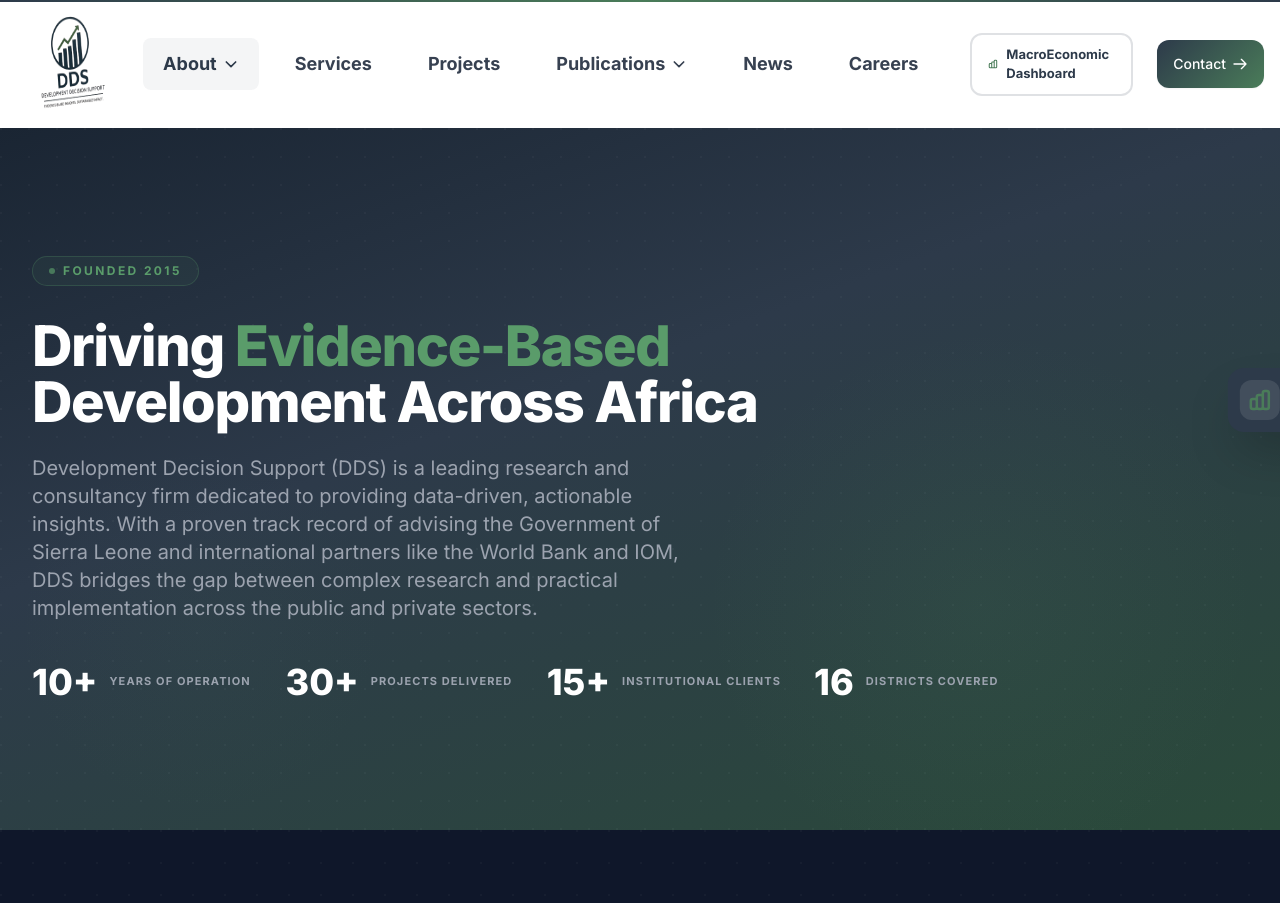
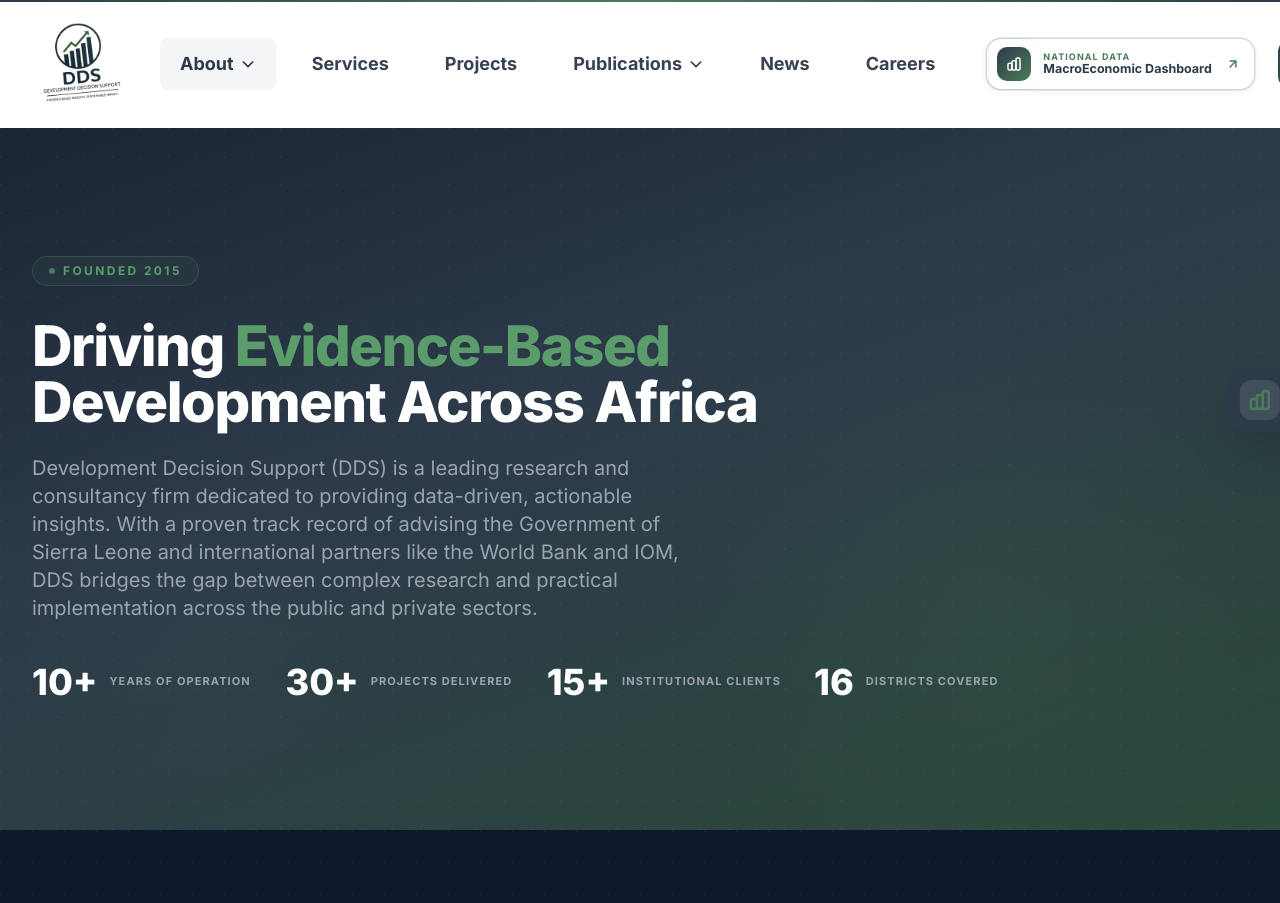
Before and after one commit to gilbertfullah/dds_consultancy_website, a Django app: page /about/ in a window 1280 px wide. Shown: the top 903 px of the page. Run offline with Django 5.2, Linux system fonts and the light colour scheme; some libraries are stand-ins or nearby versions.

Commit message:
UI improvements: responsive images, dashboard link, MacroEconomic Dashboard pill, admin theme
- Fix logo stretching: object-contain + max-w constraints on header (desktop/mobile) and footer
- Restore dds.jpg in footer (opaque background visible on dark footer)
- Increase header logo sizes to h-20/h-24 desktop, h-16/h-20 mobile
- Wire MacroEconomic Dashboard link across header (desktop + mobile), footer, and floating tab
- Redesign dashboard navbar button as animated pill with pulse ring, two-line label, gradient fill on hover
- Add global responsive image CSS defaults (max-width:100%, object-contain for logos, object-cover for cards)
- Fix about.html team member position rendering (broken template tag split across lines)
- Add loading=lazy to below-fold images on about page
- Add SEO/OG meta tags to base.html

Co-Authored-By: Claude Sonnet 4.6 <noreply@anthropic.com>

```diff
--- a/static/css/styles.css
+++ b/static/css/styles.css
@@ -10,6 +10,45 @@
 
 html {
   scroll-behavior: smooth;
+}
+
+/* ── Responsive image defaults ─────────────────────────────────
+   Prevents any image from overflowing its container or stretching
+   beyond its natural aspect ratio.
+   ─────────────────────────────────────────────────────────── */
+img {
+  max-width: 100%;
+  height: auto;
+  display: block;
+}
+
+/* Logo images: never stretch — maintain natural ratio */
+img[alt*="Logo"],
+img[alt*="logo"],
+img[alt*="DDS"],
+.site-logo img,
+.brand-logo img {
+  object-fit: contain;
+  width: auto;
+}
+
+/* Content fill images (cards, heroes, team photos): crop cleanly */
+.aspect-square img,
+.aspect-video img,
+.aspect-\[4\/5\] img,
+.aspect-\[4\/3\] img,
+.overflow-hidden > img {
+  width: 100%;
+  height: 100%;
+  object-fit: cover;
+}
+
+/* Partner / institution logos: contain, never distort */
+.partner-logo img,
+[alt*="Council"] img,
+[alt*="Ministry"] img,
+[alt*="Authority"] img {
+  object-fit: contain;
 }
 
 /* Brand colors from DDS logo */
--- a/templates/base.html
+++ b/templates/base.html
@@ -118,7 +118,7 @@
 
     <!-- Floating Dashboard Tab (Desktop only) -->
     <div class="fixed right-0 top-1/2 -translate-y-1/2 z-[100] hidden lg:block">
-      <a href="#"
+      <a href="https://national-macrofiscal-dashboard.onrender.com/" target="_blank" rel="noopener noreferrer"
          class="group flex items-center p-3 rounded-l-2xl shadow-2xl transition-all duration-500 translate-x-[calc(100%-52px)] hover:translate-x-0"
          style="background: var(--dds-primary);">
         <div class="w-10 h-10 flex items-center justify-center mr-3 flex-shrink-0 bg-white/10 rounded-xl transition-all group-hover:bg-white/20">
--- a/templates/includes/footer.html
+++ b/templates/includes/footer.html
@@ -14,9 +14,10 @@
 
       <!-- Company Info -->
       <div class="space-y-6">
-        <a href="{% url 'core:home' %}" class="block group">
-          <img src="{% static 'images/dds.jpg' %}" alt="Development Decision Support (DDS)"
-            class="h-32 md:h-44 w-auto rounded-lg transition-all duration-300 group-hover:scale-105" />
+        <a href="{% url 'core:home' %}" class="block group flex-shrink-0">
+          <img src="{% static 'images/dds.jpg' %}"
+               alt="Development Decision Support (DDS)"
+               class="h-auto w-full max-w-[220px] object-contain rounded-lg transition-transform duration-300 group-hover:scale-105" />
         </a>
         <p class="text-gray-400 leading-relaxed text-sm">
           Evidence-Based Insights. Sustainable Impact.
@@ -106,7 +107,7 @@
             </a>
           </li>
           <li>
-            <a href="#"
+            <a href="https://national-macrofiscal-dashboard.onrender.com/" target="_blank" rel="noopener noreferrer"
               class="text-gray-400 hover:text-white transition-colors duration-300 text-sm flex items-center group">
               <span class="w-0 group-hover:w-2 h-0.5 rounded-full transition-all duration-300 mr-0 group-hover:mr-2"
                 style="background: var(--dds-accent);"></span>
--- a/templates/includes/header.html
+++ b/templates/includes/header.html
@@ -26,9 +26,10 @@
       </div>
 
       <!-- Logo for Desktop: Hidden on mobile -->
-      <a href="{% url 'core:home' %}" class="hidden lg:flex items-center group">
-        <img src="{% static 'images/dds_logo.png' %}" alt="Development Decision Support Logo"
-          class="h-20 lg:h-28 w-auto transition-all duration-500 group-hover:scale-105" />
+      <a href="{% url 'core:home' %}" class="hidden lg:flex items-center flex-shrink-0 group">
+        <img src="{% static 'images/dds_logo.png' %}"
+             alt="Development Decision Support Logo"
+             class="h-20 lg:h-24 w-auto max-w-[200px] object-contain transition-transform duration-300 group-hover:scale-105" />
       </a>
     </div>
 
@@ -37,11 +38,12 @@
     <!-- NAVBAR-CENTER: Mobile Logo & Desktop Nav Links      -->
     <!-- =================================================== -->
     <div class="navbar-center">
-      <!-- Logo for Mobile: Absolutely centered and prominent -->
+      <!-- Logo for Mobile: Absolutely centered -->
       <a href="{% url 'core:home' %}"
-        class="lg:hidden absolute left-1/2 top-1/2 -translate-x-1/2 -translate-y-1/2 flex items-center group">
-        <img src="{% static 'images/dds_logo.png' %}" alt="Development Decision Support Logo"
-          class="h-20 w-auto transition-all duration-500 group-hover:scale-105" />
+         class="lg:hidden absolute left-1/2 top-1/2 -translate-x-1/2 -translate-y-1/2 flex items-center flex-shrink-0 group">
+        <img src="{% static 'images/dds_logo.png' %}"
+             alt="Development Decision Support Logo"
+             class="h-16 sm:h-20 w-auto max-w-[160px] object-contain transition-transform duration-300 group-hover:scale-105" />
       </a>
 
       <!-- Nav Links for Desktop -->
@@ -199,17 +201,150 @@
     <!-- NAVBAR-END: Action Buttons        -->
     <!-- ================================= -->
     <div class="navbar-end flex justify-end items-center gap-3 md:gap-4 lg:gap-6">
-      <a href="#"
-        class="hidden lg:flex items-center gap-2 px-4 py-2.5 rounded-xl border-2 font-bold text-[13px] transition-all duration-300 group hover:bg-[var(--dds-primary)] hover:text-white"
-        style="border-color: rgba(45,58,74,0.15); color: var(--dds-primary);">
-        <svg class="w-4 h-4 text-[var(--dds-accent)] group-hover:text-white transition-colors" fill="none"
-          stroke="currentColor" viewBox="0 0 24 24">
-          <path stroke-linecap="round" stroke-linejoin="round" stroke-width="2.5"
-            d="M9 19v-6a2 2 0 00-2-2H5a2 2 0 00-2 2v6a2 2 0 002 2h2a2 2 0 002-2zm0 0V9a2 2 0 012-2h2a2 2 0 012 2v10m-6 0a2 2 0 002 2h2a2 2 0 002-2m0 0V5a2 2 0 012-2h2a2 2 0 012 2v14a2 2 0 01-2 2h-2a2 2 0 01-2-2z">
-          </path>
+      <!-- MacroEconomic Dashboard — premium pill button -->
+      <a href="https://national-macrofiscal-dashboard.onrender.com/"
+         target="_blank" rel="noopener noreferrer"
+         class="dashboard-pill hidden lg:flex items-center gap-3 group"
+         title="Open National MacroEconomic Dashboard">
+
+        <!-- Animated icon container -->
+        <div class="dashboard-pill__icon">
+          <!-- Pulse ring -->
+          <span class="dashboard-pill__ring"></span>
+          <!-- Bar-chart icon -->
+          <svg class="w-4 h-4 relative z-10" fill="none" stroke="currentColor" viewBox="0 0 24 24"
+               stroke-width="2.2" stroke-linecap="round" stroke-linejoin="round">
+            <path d="M9 19v-6a2 2 0 00-2-2H5a2 2 0 00-2 2v6a2 2 0 002 2h2a2 2 0 002-2z"/>
+            <path d="M15 19V9a2 2 0 00-2-2h-2a2 2 0 00-2 2v10a2 2 0 002 2h2a2 2 0 002-2z"/>
+            <path d="M21 19V5a2 2 0 00-2-2h-2a2 2 0 00-2 2v14a2 2 0 002 2h2a2 2 0 002-2z"/>
+          </svg>
+        </div>
+
+        <!-- Text block -->
+        <div class="flex flex-col leading-none">
+          <span class="dashboard-pill__eyebrow">National Data</span>
+          <span class="dashboard-pill__label">MacroEconomic Dashboard</span>
+        </div>
+
+        <!-- External-link arrow -->
+        <svg class="dashboard-pill__arrow w-3.5 h-3.5" fill="none" stroke="currentColor"
+             viewBox="0 0 24 24" stroke-width="2.5" stroke-linecap="round" stroke-linejoin="round">
+          <path d="M7 17L17 7M17 7H7M17 7v10"/>
         </svg>
-        MacroEconomic Dashboard
       </a>
+
+      <style>
+        /* ── Dashboard pill ───────────────────────────────────────── */
+        .dashboard-pill {
+          position: relative;
+          padding: 8px 14px 8px 10px;
+          border-radius: 14px;
+          background: #ffffff;
+          /* gradient border via box-shadow + pseudo */
+          box-shadow:
+            0 0 0 1.5px rgba(74,124,89,0.25),
+            0 2px 8px rgba(45,58,74,0.06);
+          transition: box-shadow .25s ease, transform .25s ease, background .25s ease;
+          text-decoration: none !important;
+        }
+
+        .dashboard-pill::before {
+          content: '';
+          position: absolute;
+          inset: 0;
+          border-radius: 14px;
+          padding: 1.5px;
+          background: linear-gradient(135deg, var(--dds-primary), var(--dds-accent));
+          -webkit-mask: linear-gradient(#fff 0 0) content-box, linear-gradient(#fff 0 0);
+          mask: linear-gradient(#fff 0 0) content-box, linear-gradient(#fff 0 0);
+          -webkit-mask-composite: xor;
+          mask-composite: exclude;
+          opacity: 0;
+          transition: opacity .25s ease;
+        }
+
+        .dashboard-pill:hover {
+          background: linear-gradient(135deg, var(--dds-primary), var(--dds-accent));
+          box-shadow:
+            0 0 0 1.5px transparent,
+            0 8px 24px rgba(45,58,74,0.22);
+          transform: translateY(-2px);
+        }
+
+        .dashboard-pill:hover::before { opacity: 0; }
+
+        /* Icon circle */
+        .dashboard-pill__icon {
+          position: relative;
+          width: 34px;
+          height: 34px;
+          border-radius: 10px;
+          background: linear-gradient(135deg, var(--dds-primary), var(--dds-accent));
+          display: flex;
+          align-items: center;
+          justify-content: center;
+          color: #ffffff;
+          flex-shrink: 0;
+          transition: transform .3s ease;
+        }
+
+        .dashboard-pill:hover .dashboard-pill__icon {
+          background: rgba(255,255,255,0.2);
+          transform: scale(1.08);
+        }
+
+        /* Pulse ring */
+        .dashboard-pill__ring {
+          position: absolute;
+          inset: -3px;
+          border-radius: 13px;
+          border: 1.5px solid var(--dds-accent);
+          opacity: 0;
+          animation: dashRing 2.4s ease-out infinite;
+        }
+
+        @keyframes dashRing {
+          0%   { inset: -3px; opacity: .7; }
+          100% { inset: -10px; opacity: 0; }
+        }
+
+        /* Eyebrow */
+        .dashboard-pill__eyebrow {
+          font-size: 9px;
+          font-weight: 700;
+          letter-spacing: .12em;
+          text-transform: uppercase;
+          color: var(--dds-accent);
+          margin-bottom: 2px;
+          transition: color .25s;
+        }
+
+        .dashboard-pill:hover .dashboard-pill__eyebrow { color: rgba(255,255,255,.7); }
+
+        /* Main label */
+        .dashboard-pill__label {
+          font-size: 12.5px;
+          font-weight: 700;
+          color: var(--dds-primary);
+          white-space: nowrap;
+          transition: color .25s;
+        }
+
+        .dashboard-pill:hover .dashboard-pill__label { color: #ffffff; }
+
+        /* Arrow icon */
+        .dashboard-pill__arrow {
+          color: var(--dds-accent);
+          flex-shrink: 0;
+          transition: color .25s, transform .25s;
+          margin-left: 2px;
+        }
+
+        .dashboard-pill:hover .dashboard-pill__arrow {
+          color: rgba(255,255,255,.85);
+          transform: translate(2px, -2px);
+        }
+      </style>
 
       <!-- Brand gradient contact button -->
       <a href="{% url 'core:contact' %}"
@@ -233,7 +368,7 @@
   <div
     class="sticky top-0 bg-white/80 backdrop-blur-xl z-10 px-6 py-6 flex items-center justify-between border-b border-gray-100">
     <div class="flex items-center gap-3">
-      <img src="{% static 'images/dds_logo.png' %}" alt="DDS" class="h-10 w-auto" />
+      <img src="{% static 'images/dds_logo.png' %}" alt="DDS" class="h-10 w-auto max-w-[120px] object-contain flex-shrink-0" />
       <div>
         <h3 class="font-bold text-lg leading-tight" style="color: var(--dds-primary);">DDS</h3>
         <p class="text-[10px] text-gray-500 uppercase tracking-widest font-semibold">Development Decision Support</p>
@@ -365,7 +500,8 @@
         </div>
         <span class="text-lg font-bold text-gray-900">News & Updates</span>
       </a>
-      <a href="#" class="flex items-center gap-4 p-4 rounded-2xl hover:bg-gray-50 transition-all group">
+      <a href="https://national-macrofiscal-dashboard.onrender.com/" target="_blank" rel="noopener noreferrer"
+         class="flex items-center gap-4 p-4 rounded-2xl hover:bg-gray-50 transition-all group">
         <div
           class="w-10 h-10 rounded-xl bg-gray-100 flex items-center justify-center text-gray-500 group-hover:bg-[var(--dds-primary)] group-hover:text-white transition-all">
           <svg class="w-5 h-5" fill="none" stroke="currentColor" viewBox="0 0 24 24">
--- a/templates/pages/about.html
+++ b/templates/pages/about.html
@@ -185,7 +185,8 @@
           <!-- Main Image with Studio HUD Frame -->
           <div class="relative z-10 rounded-[2.5rem] overflow-hidden border border-white/10 shadow-2xl">
             <img src="{% static 'images/about_us.jpg' %}" alt="DDS team at work"
-              class="w-full object-cover aspect-[4/5] transform transition-transform duration-1000 group-hover:scale-110" />
+              class="w-full object-cover aspect-[4/5] transform transition-transform duration-1000 group-hover:scale-110"
+              loading="lazy" />
             <!-- HUD Overlay -->
             <div class="absolute inset-0 bg-gradient-to-t from-slate-950/80 via-transparent to-transparent"></div>
 
@@ -898,11 +899,10 @@
       {% for member in team_members %}
       <div class="team-member-card">
         <div class="aspect-[4/5] overflow-hidden"><img src="{{ member.image.url }}" alt="{{ member.name }}"
-            class="w-full h-full object-cover hover:scale-105 transition-transform duration-700" /></div>
+            class="w-full h-full object-cover hover:scale-105 transition-transform duration-700" loading="lazy" /></div>
         <div class="p-5 text-center">
           <h3 class="text-base font-bold text-gray-900 mb-0.5">{{ member.name }}</h3>
-          <p class="text-xs font-semibold uppercase tracking-wider mb-3" style="color:var(--dds-accent)">{{
-            member.position }}</p>
+          <p class="text-xs font-semibold uppercase tracking-wider mb-3" style="color:var(--dds-accent)">{{ member.position }}</p>
           {% if member.email or member.linkedin %}<div class="flex justify-center gap-1.5 mb-3">{% if member.email %}<a
               href="mailto:{{ member.email }}"
               class="p-1.5 rounded-lg text-gray-400 hover:text-gray-700 hover:bg-gray-100 transition-all"><svg
```
